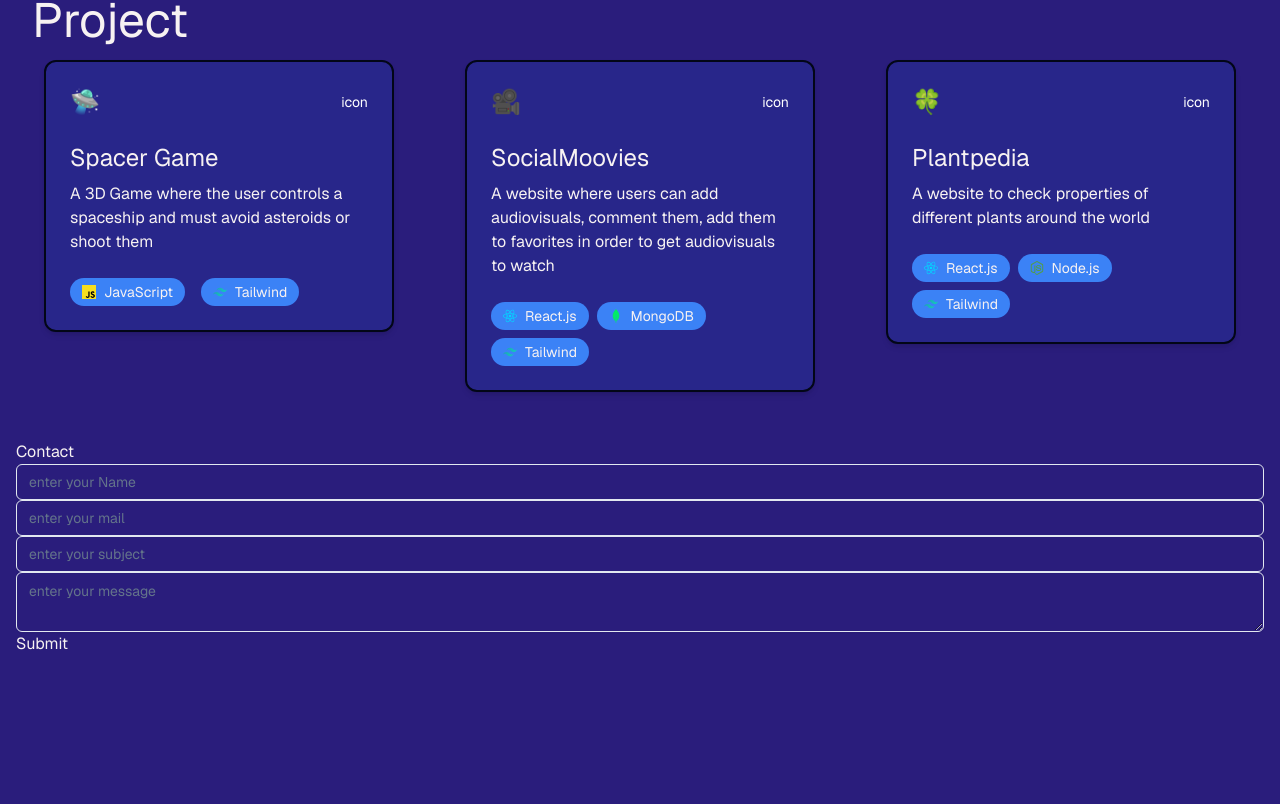
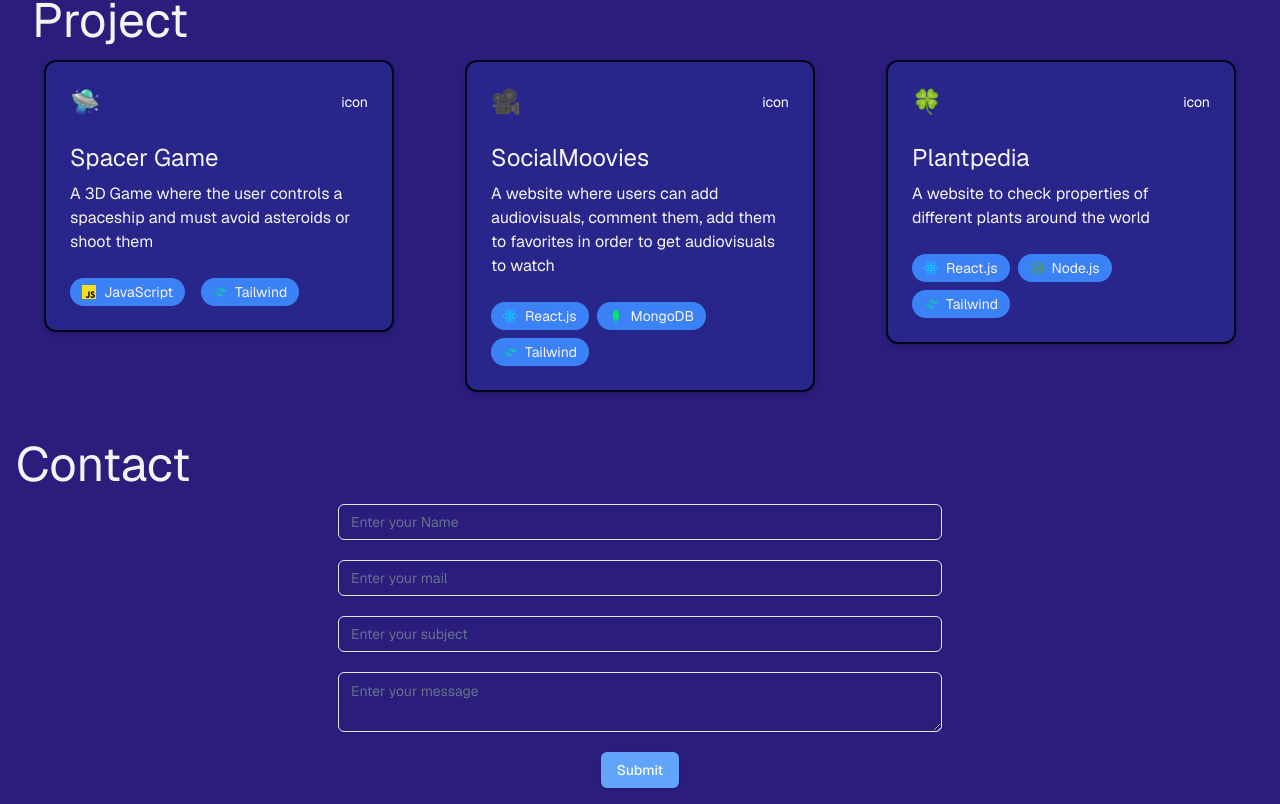
Before and after one commit to Joff317/Portfolio, a Next.js app: page / in a window 1280 px wide. Shown: the part 1002-1806 px from the top of the page. Before the commit the page ends 1674 px from the top, so only its background shows below. Built offline with nearby package versions, Linux system fonts and the light colour scheme; a web font is replaced by a local one.

Commit message:
design v1 done

```diff
--- a/components/Contact.tsx
+++ b/components/Contact.tsx
@@ -4,6 +4,7 @@ import { Input } from "./ui/input";
 import { Textarea } from "./ui/textarea";
 import { useRef } from "react";
 import emailjs from "@emailjs/browser";
+import { Button } from "./ui/button";
 
 export default function Contact() {
   const form = useRef<HTMLFormElement>(null);
@@ -34,31 +35,38 @@ export default function Contact() {
 
   return (
     <PageContainer>
-      <p>Contact</p>
+      <p className="text-5xl">Contact</p>
 
-      <form ref={form} onSubmit={sendEmail}>
+      <form
+        ref={form}
+        onSubmit={sendEmail}
+        className="mx-auto flex flex-col gap-5 max-w-[700px] justify-center items-center mt-4 px-12"
+      >
         <Input
           type="text"
           name="user_name"
-          placeholder="enter your Name"
+          placeholder="Enter your Name"
           required
+          className=""
         />
         <Input
           type="email"
           name="user_email"
-          placeholder="enter your mail"
+          placeholder="Enter your mail"
           required
+          className=""
         />
         <Input
           type="text"
           name="subject"
-          placeholder="enter your subject"
+          placeholder="Enter your subject"
           required
+          className=""
         />
 
-        <Textarea name="message" placeholder="enter your message" required />
+        <Textarea name="message" placeholder="Enter your message" required  className="" />
 
-        <button type="submit">Submit</button>
+        <Button type="submit" className=" bg-blue-400 hover:bg-blue-300">Submit</Button>
       </form>
     </PageContainer>
   );
```
